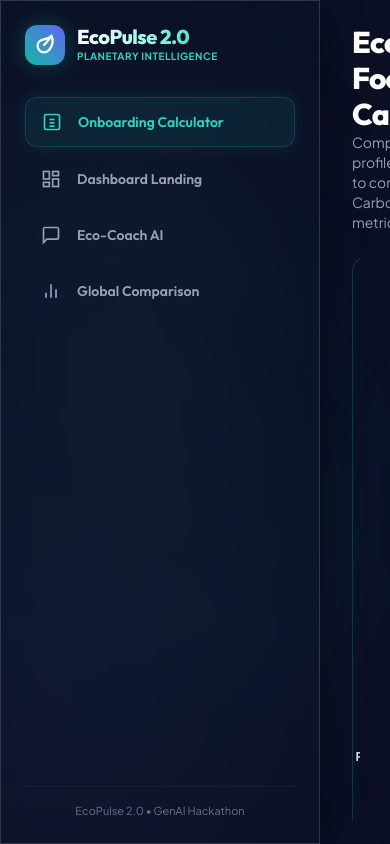
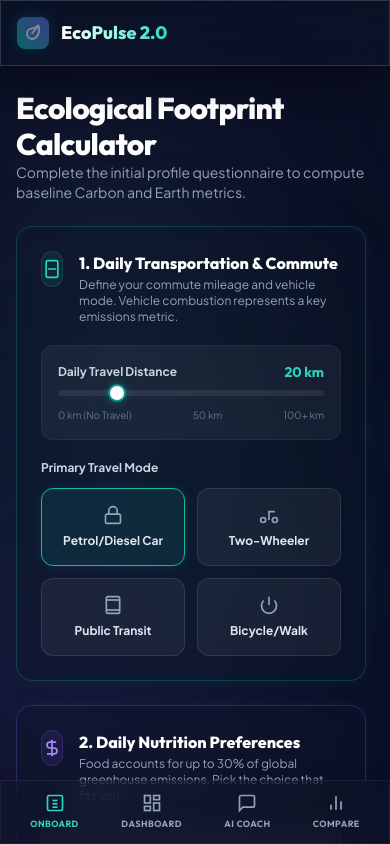
Before and after one commit to Aayush-Jamwal/EcoPulse-PW-Chall-3, a website: page index.html in a window 390 px wide. Drawn offline with nearby package versions, Linux system fonts and the light colour scheme.

Commit message:
Optimize layout for mobile browser friendliness, fix stacked scroll overlapping on mobile viewports

```diff
--- a/app.js
+++ b/app.js
@@ -186,17 +186,30 @@ function saveStateToStorage() {
 
 function initTabRouting() {
   const tabs = [
-    { id: 'onboarding', btn: 'nav-onboarding', view: 'tab-onboarding-view' },
-    { id: 'dashboard', btn: 'nav-dashboard', view: 'tab-dashboard-view' },
-    { id: 'coach', btn: 'nav-coach', view: 'tab-coach-view' },
-    { id: 'compare', btn: 'nav-compare', view: 'tab-compare-view' }
+    { id: 'onboarding', btn: 'nav-onboarding', mobileBtn: 'nav-onboarding-mobile', view: 'tab-onboarding-view' },
+    { id: 'dashboard', btn: 'nav-dashboard', mobileBtn: 'nav-dashboard-mobile', view: 'tab-dashboard-view' },
+    { id: 'coach', btn: 'nav-coach', mobileBtn: 'nav-coach-mobile', view: 'tab-coach-view' },
+    { id: 'compare', btn: 'nav-compare', mobileBtn: 'nav-compare-mobile', view: 'tab-compare-view' }
   ];
 
   tabs.forEach(tab => {
+    // Desktop Nav Click
     const btnEl = document.getElementById(tab.btn);
     if (btnEl) {
       btnEl.addEventListener('click', () => {
-        // Prevent dashboard / coach if onboarding is not done yet
+        if (!state.quizDone && tab.id !== 'onboarding') {
+          alert('Please finish the Onboarding Calculator first to set your carbon baseline.');
+          switchView('onboarding');
+          return;
+        }
+        switchView(tab.id);
+      });
+    }
+
+    // Mobile Nav Click
+    const mobileBtnEl = document.getElementById(tab.mobileBtn);
+    if (mobileBtnEl) {
+      mobileBtnEl.addEventListener('click', () => {
         if (!state.quizDone && tab.id !== 'onboarding') {
           alert('Please finish the Onboarding Calculator first to set your carbon baseline.');
           switchView('onboarding');
@@ -219,24 +232,29 @@ function initTabRouting() {
 // Transition views and style active navigation sidebar button
 function switchView(tabId) {
   const tabs = [
-    { id: 'onboarding', btn: 'nav-onboarding', view: 'tab-onboarding-view' },
-    { id: 'dashboard', btn: 'nav-dashboard', view: 'tab-dashboard-view' },
-    { id: 'coach', btn: 'nav-coach', view: 'tab-coach-view' },
-    { id: 'compare', btn: 'nav-compare', view: 'tab-compare-view' }
+    { id: 'onboarding', btn: 'nav-onboarding', mobileBtn: 'nav-onboarding-mobile', view: 'tab-onboarding-view' },
+    { id: 'dashboard', btn: 'nav-dashboard', mobileBtn: 'nav-dashboard-mobile', view: 'tab-dashboard-view' },
+    { id: 'coach', btn: 'nav-coach', mobileBtn: 'nav-coach-mobile', view: 'tab-coach-view' },
+    { id: 'compare', btn: 'nav-compare', mobileBtn: 'nav-compare-mobile', view: 'tab-compare-view' }
   ];
 
   tabs.forEach(t => {
     const viewEl = document.getElementById(t.view);
     const btnEl = document.getElementById(t.btn);
+    const mobileBtnEl = document.getElementById(t.mobileBtn);
 
     if (t.id === tabId) {
       viewEl.classList.remove('hidden');
-      // Set active tailwind style class
-      btnEl.className = "flex items-center gap-4 px-4 py-3.5 rounded-xl font-heading font-semibold text-sm transition-all duration-300 text-left text-teal-400 bg-teal-500/10 border border-teal-500/20 shadow-[0_0_15px_rgba(20,184,166,0.15)]";
+      // Set active desktop class
+      if (btnEl) btnEl.className = "flex items-center gap-4 px-4 py-3.5 rounded-xl font-heading font-semibold text-sm transition-all duration-300 text-left text-teal-400 bg-teal-500/10 border border-teal-500/20 shadow-[0_0_15px_rgba(20,184,166,0.15)]";
+      // Set active mobile class
+      if (mobileBtnEl) mobileBtnEl.className = "flex flex-col items-center justify-center gap-1 text-teal-400 transition-all";
     } else {
       viewEl.classList.add('hidden');
-      // Set inactive tailwind class
-      btnEl.className = "flex items-center gap-4 px-4 py-3.5 rounded-xl font-heading font-semibold text-sm transition-all duration-300 text-left text-slate-400 hover:text-slate-200 hover:bg-white/5";
+      // Set inactive desktop class
+      if (btnEl) btnEl.className = "flex items-center gap-4 px-4 py-3.5 rounded-xl font-heading font-semibold text-sm transition-all duration-300 text-left text-slate-400 hover:text-slate-200 hover:bg-white/5";
+      // Set inactive mobile class
+      if (mobileBtnEl) mobileBtnEl.className = "flex flex-col items-center justify-center gap-1 text-slate-400 hover:text-slate-200 transition-all";
     }
   });
 
--- a/index.html
+++ b/index.html
@@ -45,10 +45,23 @@
   </div>
 
   <!-- Main Grid Layout: Sidebar Navigation + Tab Contents -->
-  <div class="flex w-full h-screen z-10 overflow-hidden relative">
+  <div class="flex flex-col md:flex-row w-full h-screen z-10 overflow-hidden relative">
+
+    <!-- Mobile Top Header -->
+    <header class="md:hidden w-full p-4 glass-panel border-b border-white/5 flex items-center justify-between z-20 shrink-0">
+      <div class="flex items-center gap-3">
+        <div class="w-8 h-8 rounded-lg bg-gradient-to-tr from-teal-500 to-indigo-500 flex items-center justify-center shadow-[0_0_15px_rgba(20,184,166,0.3)] animate-pulse">
+          <svg width="18" height="18" viewBox="0 0 24 24" fill="none" stroke="#ffffff" stroke-width="2.5" stroke-linecap="round" stroke-linejoin="round">
+            <path d="M11 20A7 7 0 0 1 9.8 6.1C15.5 5 17 4.48 19 2c1 2 2 3.5 1 8.8C18 17 15 20 11 20z"></path>
+            <path d="M19 2c-2.26 4.33-5.27 7.14-8 10"></path>
+          </svg>
+        </div>
+        <span class="font-heading font-extrabold text-lg bg-gradient-to-r from-white via-teal-200 to-teal-400 bg-clip-text text-transparent">EcoPulse 2.0</span>
+      </div>
+    </header>
 
     <!-- Sidebar Navigation -->
-    <aside class="w-80 h-full flex flex-col justify-between p-6 glass-panel border-r border-white/5 relative z-20 shrink-0">
+    <aside class="hidden md:flex w-80 h-full flex flex-col justify-between p-6 glass-panel border-r border-white/5 relative z-20 shrink-0">
       <div class="flex flex-col gap-8">
         <!-- Brand / Logo -->
         <div class="flex items-center gap-3">
@@ -113,10 +126,10 @@
     </aside>
 
     <!-- Main Workspace Panel -->
-    <main class="flex-grow h-full overflow-y-auto relative z-10 px-8 py-6">
+    <main class="flex-grow md:h-full overflow-y-auto relative z-10 px-4 py-6 md:px-8 pb-24 md:pb-6">
 
       <!-- ================= TAB 1: DASHBOARD ================= -->
-      <div id="tab-dashboard-view" class="tab-pane flex flex-col gap-6 h-full">
+      <div id="tab-dashboard-view" class="tab-pane flex flex-col gap-6 md:h-full">
         <!-- Top Metrics Header -->
         <header class="flex justify-between items-center shrink-0">
           <div>
@@ -134,10 +147,10 @@
         </header>
 
         <!-- Split Screen Panels -->
-        <div class="grid grid-cols-1 lg:grid-cols-12 gap-6 flex-grow overflow-hidden min-h-0">
+        <div class="grid grid-cols-1 lg:grid-cols-12 gap-6 flex-grow lg:overflow-hidden min-h-0">
 
           <!-- Left Panel: Metrics & Daily Habits Checklist -->
-          <div class="lg:col-span-6 flex flex-col gap-6 overflow-y-auto pr-2 min-h-0">
+          <div class="lg:col-span-6 flex flex-col gap-6 lg:overflow-y-auto pr-2 min-h-0">
 
             <!-- Metrics Row -->
             <div class="grid grid-cols-2 gap-4">
@@ -220,7 +233,7 @@
           </div>
 
           <!-- Right Panel: Three.js Interactive Globe & City Info Card -->
-          <div class="lg:col-span-6 flex flex-col gap-4 h-full relative z-10 min-h-[400px]">
+          <div class="lg:col-span-6 flex flex-col gap-4 lg:h-full relative z-10 min-h-[400px]">
 
             <!-- Canvas Wrapper for Three.js -->
             <div id="globe-container" class="w-full flex-grow rounded-2xl glass-panel border border-white/5 relative overflow-hidden bg-slate-950/20 shadow-inner min-h-[300px]">
@@ -368,7 +381,7 @@
       </div>
 
       <!-- ================= TAB 3: ONBOARDING ================= -->
-      <div id="tab-onboarding-view" class="tab-pane hidden flex flex-col gap-6 h-full">
+      <div id="tab-onboarding-view" class="tab-pane hidden flex flex-col gap-6 md:h-full">
         <header class="flex justify-between items-center shrink-0">
           <div>
             <h1 class="text-3xl font-heading font-extrabold text-white tracking-tight">Ecological Footprint Calculator</h1>
@@ -619,7 +632,7 @@
       </div>
 
       <!-- ================= TAB 4: GLOBAL COMPARISONS ================= -->
-      <div id="tab-compare-view" class="tab-pane hidden flex flex-col gap-6 h-full">
+      <div id="tab-compare-view" class="tab-pane hidden flex flex-col gap-6 md:h-full">
         <header class="flex justify-between items-center shrink-0">
           <div>
             <h1 class="text-3xl font-heading font-extrabold text-white tracking-tight">Global Footprint Comparisons</h1>
@@ -700,6 +713,45 @@
 
     </main>
 
+    <!-- Mobile Bottom Navigation Bar -->
+    <nav class="md:hidden fixed bottom-0 left-0 right-0 h-16 glass-panel border-t border-white/5 flex justify-around items-center z-30 px-2 shadow-2xl">
+      <button id="nav-onboarding-mobile" class="flex flex-col items-center justify-center gap-1 text-slate-400 hover:text-slate-200 transition-all">
+        <svg class="w-5 h-5" fill="none" stroke="currentColor" stroke-width="2" viewBox="0 0 24 24">
+          <rect x="3" y="3" width="18" height="18" rx="2" ry="2"></rect>
+          <line x1="9" y1="9" x2="15" y2="9"></line>
+          <line x1="9" y1="13" x2="15" y2="13"></line>
+          <line x1="9" y1="17" x2="15" y2="17"></line>
+        </svg>
+        <span class="text-[9px] font-bold uppercase tracking-wider font-heading">Onboard</span>
+      </button>
+
+      <button id="nav-dashboard-mobile" class="flex flex-col items-center justify-center gap-1 text-teal-400 transition-all">
+        <svg class="w-5 h-5" fill="none" stroke="currentColor" stroke-width="2" viewBox="0 0 24 24">
+          <rect x="3" y="3" width="7" height="9"></rect>
+          <rect x="14" y="3" width="7" height="5"></rect>
+          <rect x="14" y="12" width="7" height="9"></rect>
+          <rect x="3" y="16" width="7" height="5"></rect>
+        </svg>
+        <span class="text-[9px] font-bold uppercase tracking-wider font-heading">Dashboard</span>
+      </button>
+
+      <button id="nav-coach-mobile" class="flex flex-col items-center justify-center gap-1 text-slate-400 hover:text-slate-200 transition-all">
+        <svg class="w-5 h-5" fill="none" stroke="currentColor" stroke-width="2" viewBox="0 0 24 24">
+          <path d="M21 15a2 2 0 0 1-2 2H7l-4 4V5a2 2 0 0 1 2-2h14a2 2 0 0 1 2 2z"></path>
+        </svg>
+        <span class="text-[9px] font-bold uppercase tracking-wider font-heading">AI Coach</span>
+      </button>
+
+      <button id="nav-compare-mobile" class="flex flex-col items-center justify-center gap-1 text-slate-400 hover:text-slate-200 transition-all">
+        <svg class="w-5 h-5" fill="none" stroke="currentColor" stroke-width="2" viewBox="0 0 24 24">
+          <line x1="18" y1="20" x2="18" y2="10"></line>
+          <line x1="12" y1="20" x2="12" y2="4"></line>
+          <line x1="6" y1="20" x2="6" y2="14"></line>
+        </svg>
+        <span class="text-[9px] font-bold uppercase tracking-wider font-heading">Compare</span>
+      </button>
+    </nav>
+
   </div>
 
 
```
